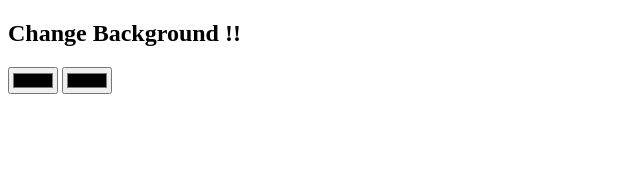
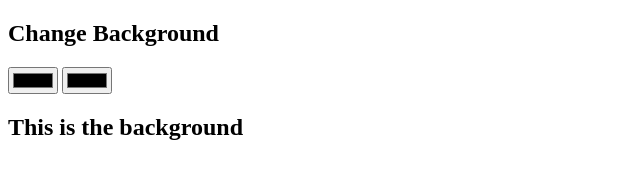
Before and after one commit to akilvarli/background-generator, a plain HTML site: page index.html in a window 1280 px wide. Shown: the whole page, without its empty margins (0-640 px from the left). Drawn offline with Linux system fonts and the light colour scheme.

Commit message:
reverting back to old title

```diff
--- a/index.html
+++ b/index.html
@@ -8,14 +8,10 @@
     <title>Cool Background</title>
   </head>
   <body>
-
-    <h2>Change Background !!</h2>
-    <input class="color1"  type="color">
-    <input class="color2" type="color"2
-
-
-
-
+    <h2>Change Background</h2>
+    <input class="color1" type="color" />
+    <input class="color2" type="color" />
+    <h2>This is the background</h2>
 
     <script src="./script.js"></script>
   </body>
```
